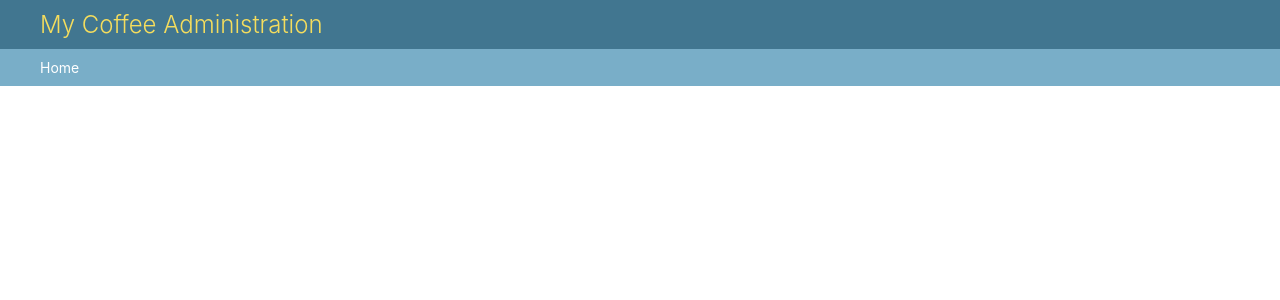
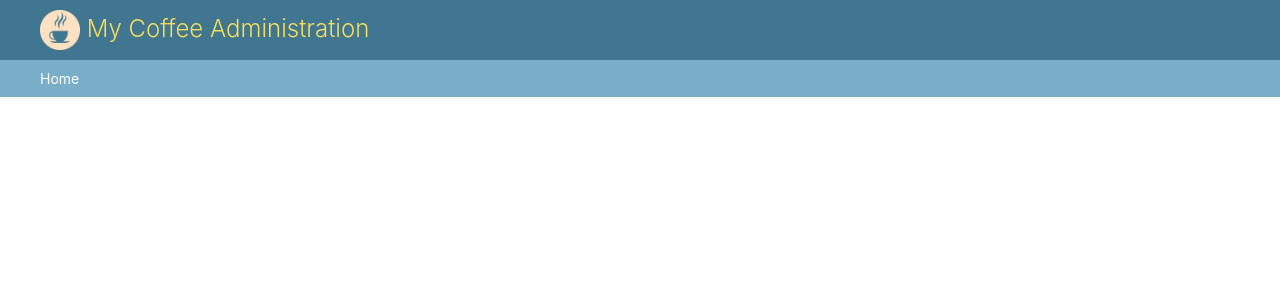
Before and after one commit to Islam412/My_Coffee, a Django app: template templates/admin/base_site.html in a window 1280 px wide. Shown: the top 300 px of the page. Run offline with Django 4.2, Linux system fonts and the light colour scheme; the template is opened without the code that fills it, so the values that code supplies are empty.

Commit message:
show logo in admin site

```diff
--- a/templates/admin/base_site.html
+++ b/templates/admin/base_site.html
@@ -2,6 +2,7 @@
 {% load static %}
 {% block branding %}
   <h1 id="head">
+    <img src="{% static 'img/mycoffee.png' %}" alt="My Coffee" style="width: :40px; height: 40px;">
     My Coffee Administration
   </h1>
 {% endblock branding %}
```
